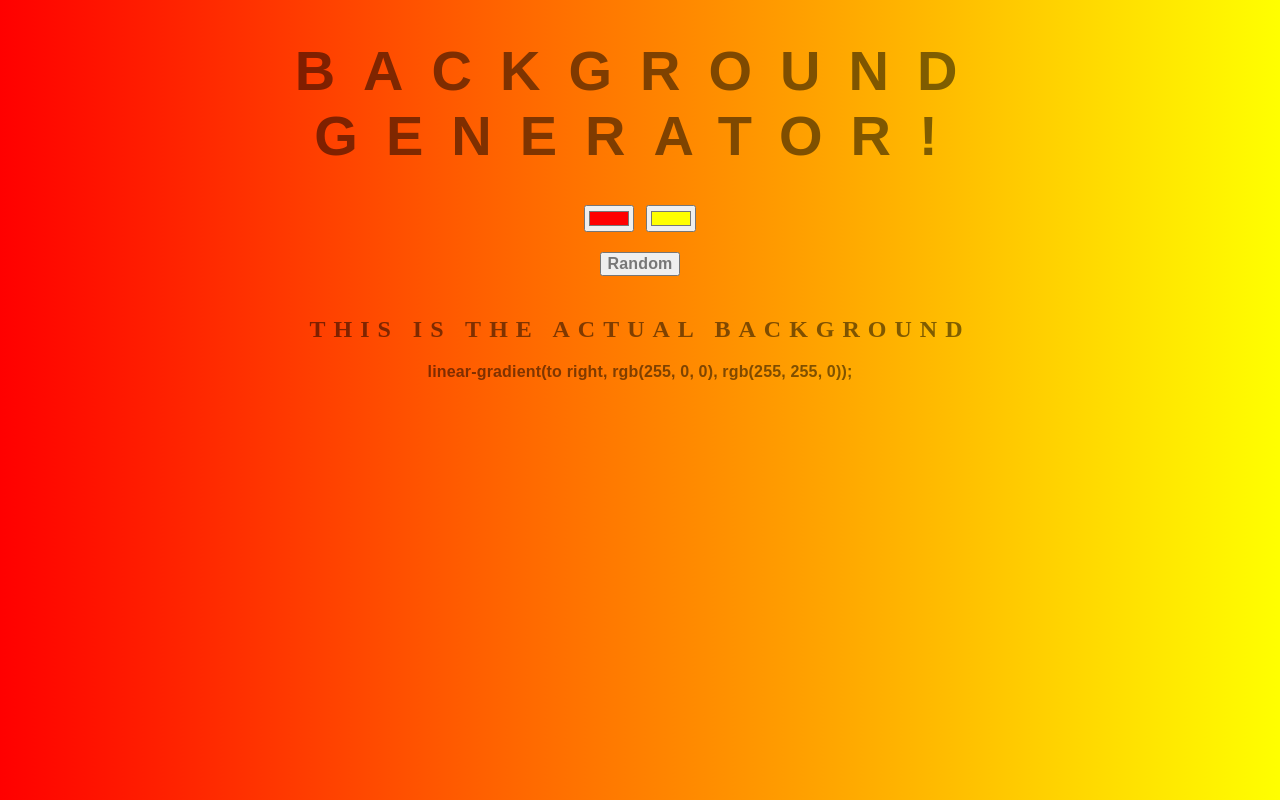
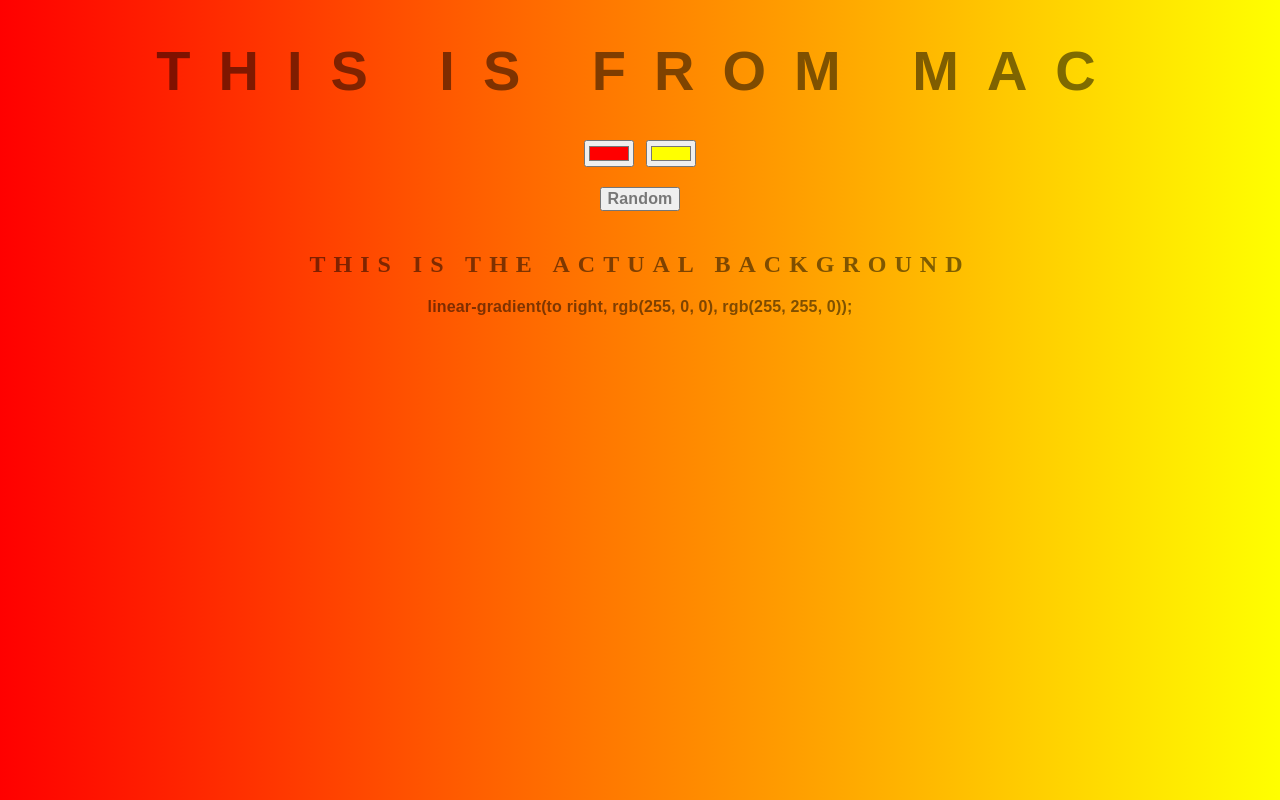
Before and after one commit to luisgerardodev/background-generator, a plain HTML site: page index.html in a window 1280 px wide. Drawn offline with Linux system fonts and the light colour scheme.

Commit message:
Changed H1 From Mac

```diff
--- a/index.html
+++ b/index.html
@@ -5,7 +5,7 @@
 	<link rel="stylesheet" type="text/css" href="style.css">
 </head>
 <body id="gradient">
-	<h1>Background Generator!</h1>
+	<h1>This is from mac</h1>
 	<input class="color1" type="color" name="color1">
 	<input class="color2" type="color" name="color2"><br>
 	<button>Random</button>
```
